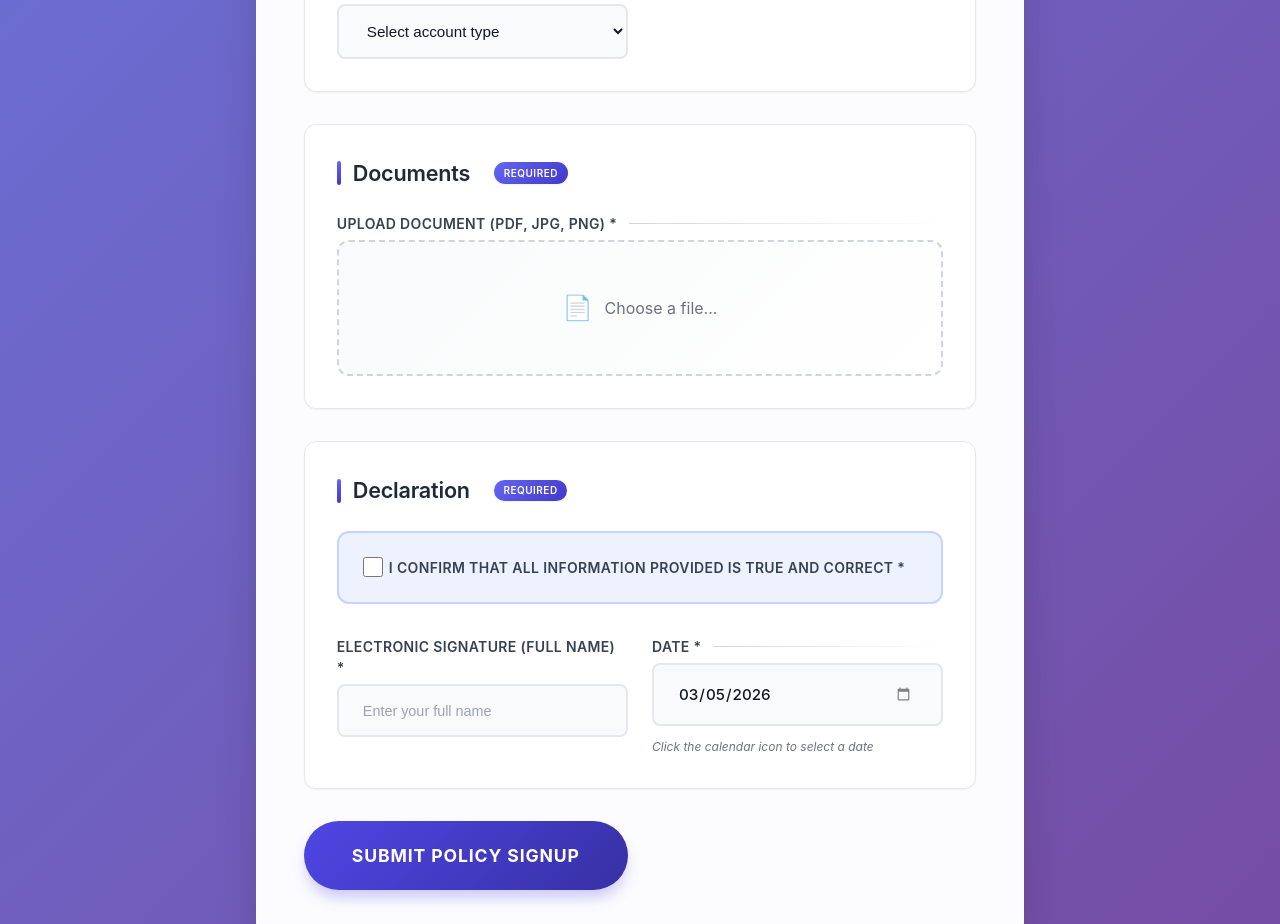
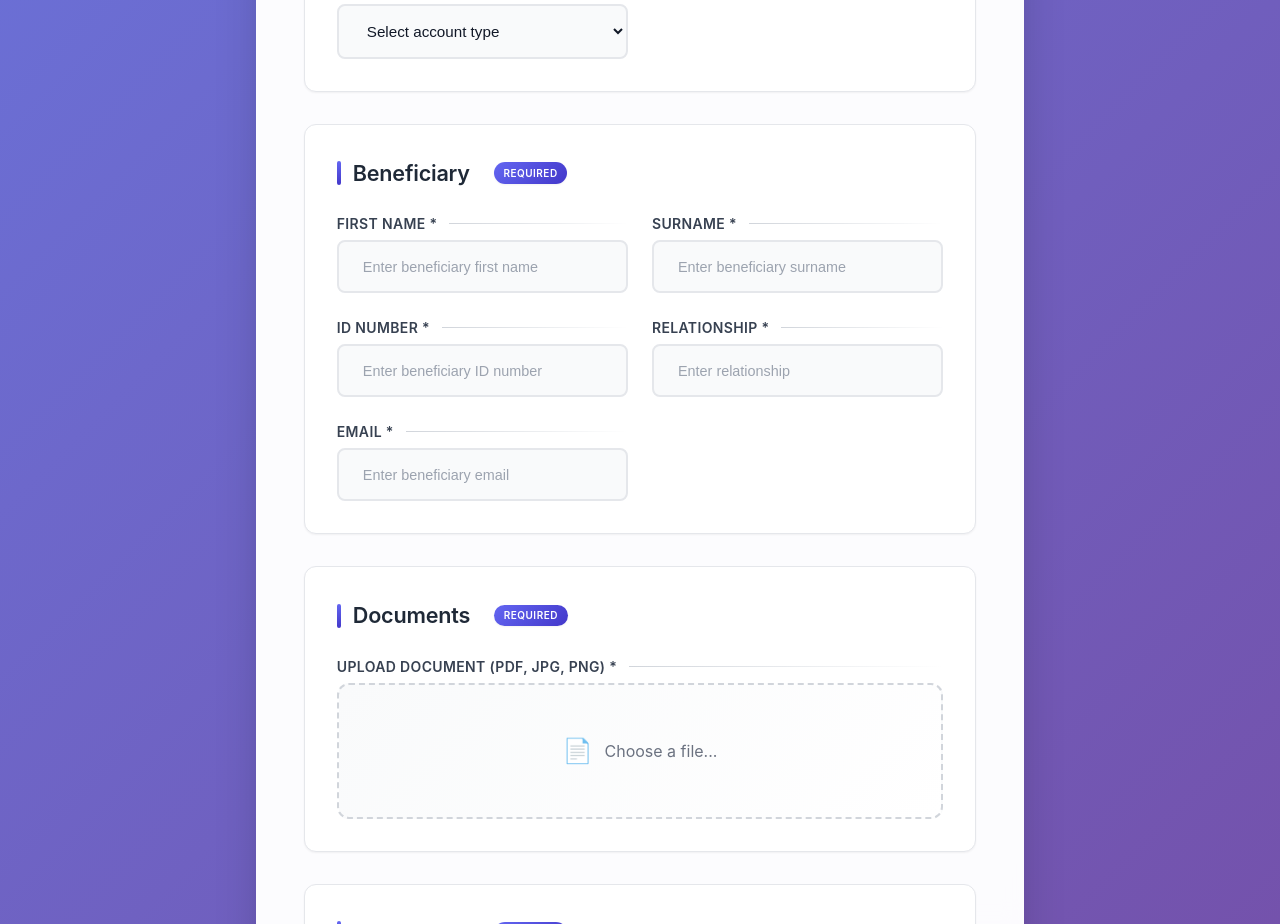
Before and after one commit to brianmahlatini/Sign-Up-Form, a React (Vite) app: page / in a window 1280 px wide. Shown: the part 1180-2104 px from the top of the page. Built offline with nearby package versions, Linux system fonts and the light colour scheme.

Commit message:
Add beneficiary section to policy signup form

```diff
--- a/src/App.jsx
+++ b/src/App.jsx
@@ -28,6 +28,15 @@ function App() {
     bankName: '',
     accountNumber: '',
     accountType: ''
+  });
+
+  // Beneficiary State
+  const [beneficiary, setBeneficiary] = useState({
+    firstName: '',
+    surname: '',
+    idNumber: '',
+    relationship: '',
+    email: ''
   });
 
   // Documents State
@@ -256,6 +265,14 @@ function App() {
     });
   };
 
+  // Handle beneficiary changes
+  const handleBeneficiaryChange = (e) => {
+    setBeneficiary({
+      ...beneficiary,
+      [e.target.name]: e.target.value
+    });
+  };
+
   // Handle declaration changes
   const handleDeclarationChange = (e) => {
     const value = e.target.type === 'checkbox' ? e.target.checked : e.target.value;
@@ -300,6 +317,15 @@ function App() {
       setSubmitStatus({
         type: 'error',
         message: 'Please fill in all bank details'
+      });
+      return false;
+    }
+
+    // Check beneficiary required fields
+    if (!beneficiary.firstName || !beneficiary.surname || !beneficiary.idNumber || !beneficiary.relationship || !beneficiary.email) {
+      setSubmitStatus({
+        type: 'error',
+        message: 'Please fill in all beneficiary details'
       });
       return false;
     }
@@ -350,6 +376,7 @@ function App() {
           dependants: filteredDependants,
           extendedFamily: filteredExtendedFamily,
           bankDetails,
+          beneficiary,
           document: {
             name: document.name,
             type: document.type,
@@ -387,6 +414,13 @@ function App() {
       bankName: '',
       accountNumber: '',
       accountType: ''
+    });
+    setBeneficiary({
+      firstName: '',
+      surname: '',
+      idNumber: '',
+      relationship: '',
+      email: ''
     });
     setDocument(null);
     setDocumentName('');
@@ -898,7 +932,69 @@ function App() {
             </div>
           </section>
 
-          {/* Section 7: Documents */}
+          {/* Section 7: Beneficiary */}
+          <section className="form-section">
+            <h2>Beneficiary <span className="required-badge">Required</span></h2>
+            <div className="form-grid">
+              <div className="form-group">
+                <label>First Name *</label>
+                <input
+                  type="text"
+                  name="firstName"
+                  value={beneficiary.firstName}
+                  onChange={handleBeneficiaryChange}
+                  required
+                  placeholder="Enter beneficiary first name"
+                />
+              </div>
+              <div className="form-group">
+                <label>Surname *</label>
+                <input
+                  type="text"
+                  name="surname"
+                  value={beneficiary.surname}
+                  onChange={handleBeneficiaryChange}
+                  required
+                  placeholder="Enter beneficiary surname"
+                />
+              </div>
+              <div className="form-group">
+                <label>ID Number *</label>
+                <input
+                  type="text"
+                  name="idNumber"
+                  value={beneficiary.idNumber}
+                  onChange={handleBeneficiaryChange}
+                  required
+                  placeholder="Enter beneficiary ID number"
+                />
+              </div>
+              <div className="form-group">
+                <label>Relationship *</label>
+                <input
+                  type="text"
+                  name="relationship"
+                  value={beneficiary.relationship}
+                  onChange={handleBeneficiaryChange}
+                  required
+                  placeholder="Enter relationship"
+                />
+              </div>
+              <div className="form-group">
+                <label>Email *</label>
+                <input
+                  type="email"
+                  name="email"
+                  value={beneficiary.email}
+                  onChange={handleBeneficiaryChange}
+                  required
+                  placeholder="Enter beneficiary email"
+                />
+              </div>
+            </div>
+          </section>
+
+          {/* Section 8: Documents */}
           <section className="form-section">
             <h2>Documents <span className="required-badge">Required</span></h2>
             <div className="form-group file-upload">
@@ -922,7 +1018,7 @@ function App() {
             </div>
           </section>
 
-          {/* Section 8: Declaration */}
+          {/* Section 9: Declaration */}
           <section className="form-section">
             <h2>Declaration <span className="required-badge">Required</span></h2>
             <div className="form-group checkbox-group">
```
